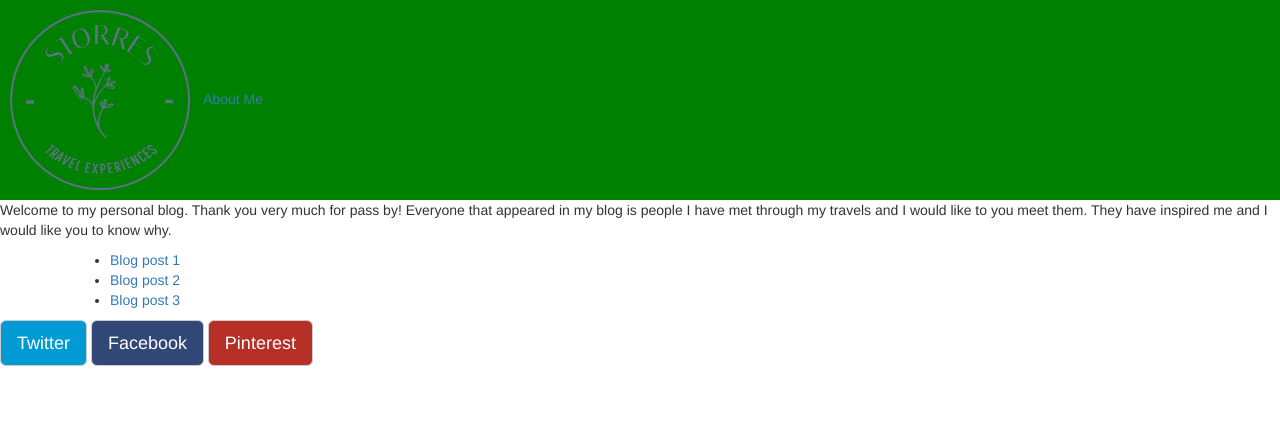
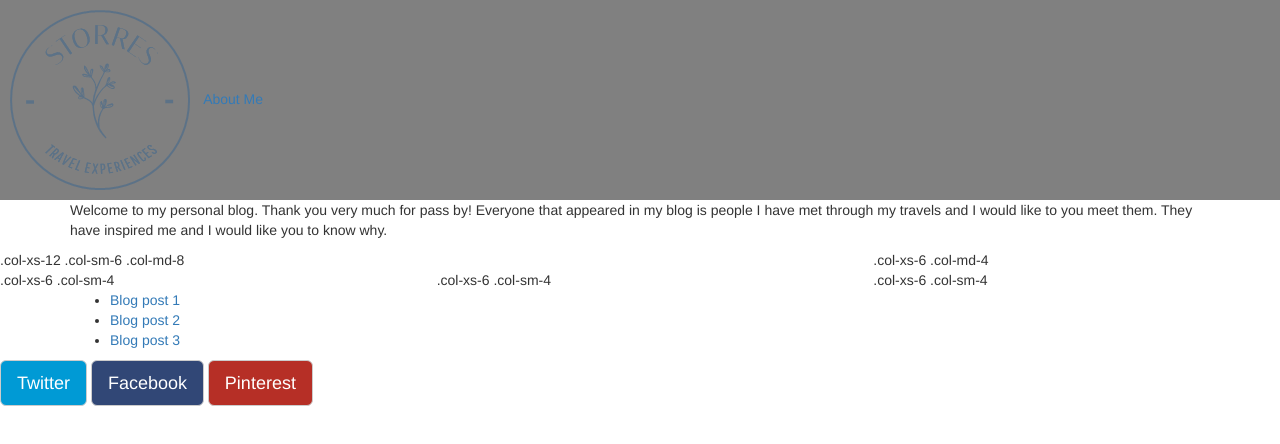
Before and after one commit to susanatg/endometriosis_blog, a plain HTML site: page index.html in a window 1280 px wide. Drawn offline with Linux system fonts and the light colour scheme.

Commit message:
update css and some content in the index

```diff
--- a/css/main.css
+++ b/css/main.css
@@ -1,5 +1,5 @@
 header {
-  background-color: green;
+  background-color: grey;
 }
 
 
--- a/index.html
+++ b/index.html
@@ -18,12 +18,21 @@
 <a href="./about_me.html">About Me</a>
 </header>
 
-<div class="">
+<div class="container">
   <p>Welcome to my personal blog. Thank you very much for pass by! Everyone that appeared in my blog is people I have met through my travels and I would like to you meet them.
   They have inspired me and I would like you to know why.</p>
 </div>
 
-<div class= "">
+<div class="row">
+  <div class="col-xs-12 col-sm-6 col-md-8">.col-xs-12 .col-sm-6 .col-md-8</div>
+  <div class="col-xs-6 col-md-4">.col-xs-6 .col-md-4</div>
+</div>
+<div class="row">
+  <div class="col-xs-6 col-sm-4">.col-xs-6 .col-sm-4</div>
+  <div class="col-xs-6 col-sm-4">.col-xs-6 .col-sm-4</div>
+  <!-- Optional: clear the XS cols if their content doesn't match in height -->
+  <div class="clearfix visible-xs-block"></div>
+  <div class="col-xs-6 col-sm-4">.col-xs-6 .col-sm-4</div>
 </div>
 
 <div class="container">
```
